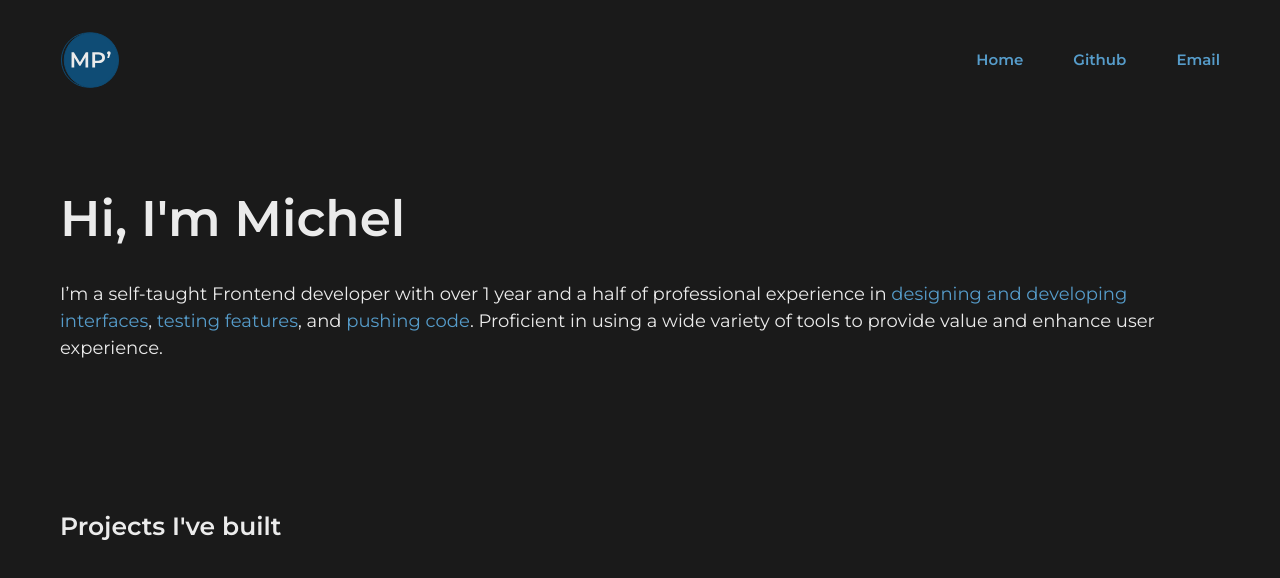
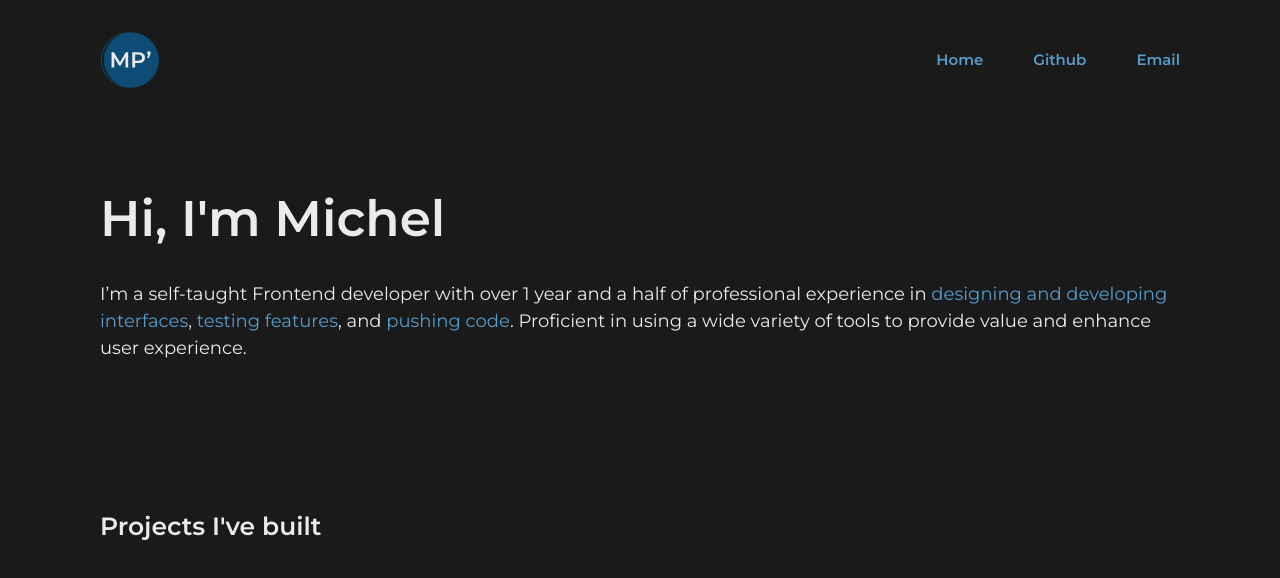
Before and after one commit to Michelpinto/portfolio-reactjs, a React (Create React App) app: page / in a window 1280 px wide. Shown: the top 578 px of the page. Built offline with nearby package versions, Linux system fonts and the light colour scheme.

Commit message:
api call and refactor

```diff
--- a/src/styles/Globals.js
+++ b/src/styles/Globals.js
@@ -8,7 +8,7 @@ body {
     font-family: "Montserrat", sans-serif;
     padding: 3rem 6rem;
     margin: auto;
-    max-width: 1400px;
+    max-width: 1200px;
     color: #ebebeb;
     background-color: #1a1a1a;
 
```
Also changed, not shown: src/service/Service.js (added, +7 -0 lines).
